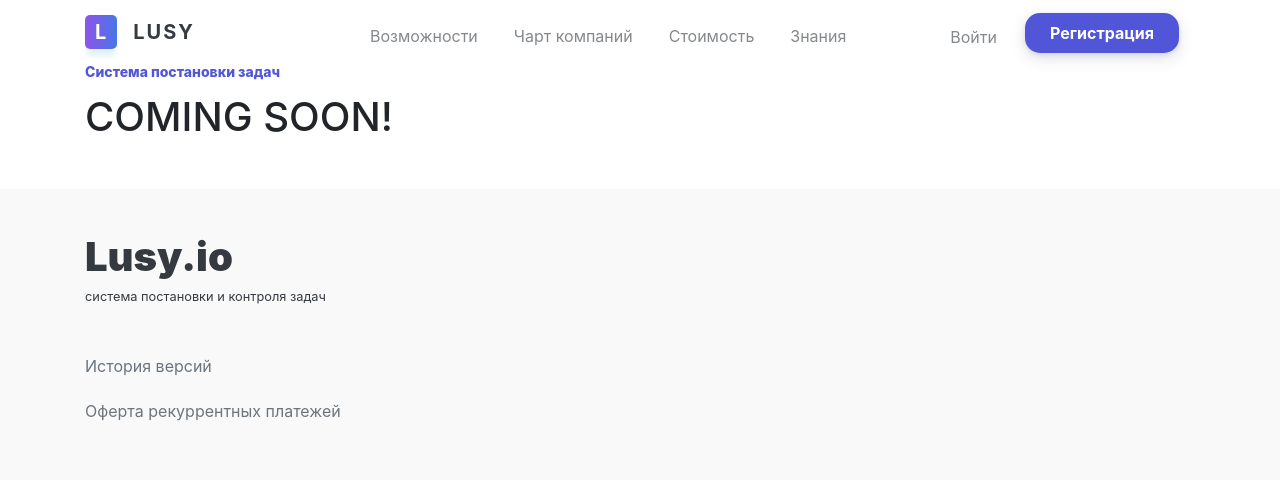
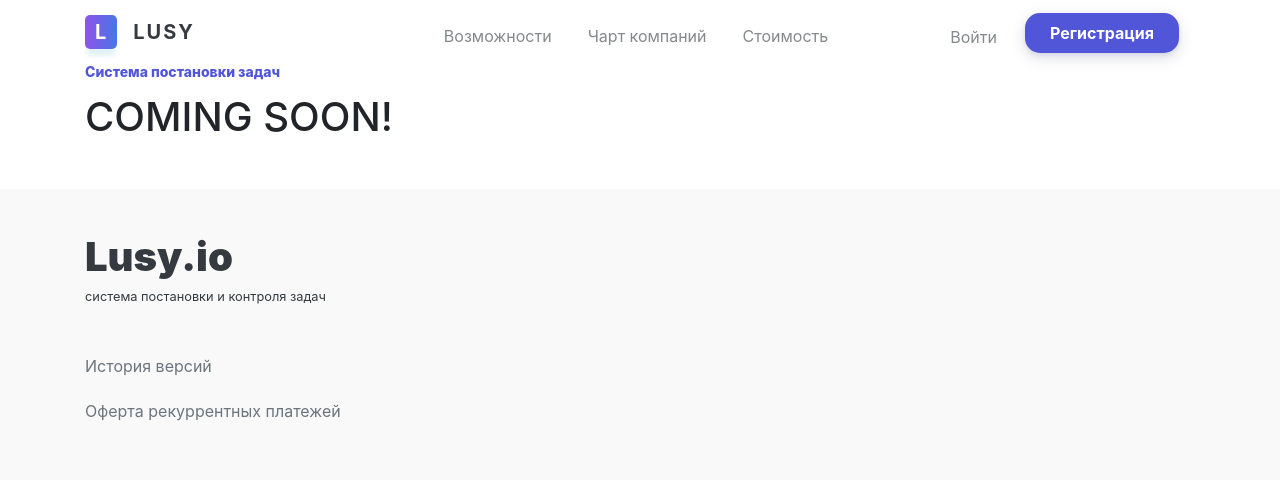
Before and after one commit to lusyio/lusypublic, a PHP site: template app/views/main/soon.php in a window 1280 px wide. Shown: the top 480 px of the page. Run offline with PHP 8.4, Linux system fonts and the light colour scheme; the template is opened without the code that fills it, so the values that code supplies are empty; some libraries are stand-ins or nearby versions.

Commit message:
убрал блог

```diff
--- a/app/views/layouts/default.php
+++ b/app/views/layouts/default.php
@@ -39,7 +39,7 @@
                     </button>
 
                     <div class="collapse navbar-collapse mainNav">
-                        <ul class="navbar-nav mr-auto">
+                        <ul class="navbar-nav mr-auto ml-auto">
                             <li class="nav-item">
                                 <a class="nav-link firstNav" href="/<?= $this->route['language']; ?>/possibilities/">Возможности</a>
                             </li>
@@ -48,9 +48,6 @@
                             </li>
                             <li class="nav-item">
                                 <a class="nav-link" href="/<?= $this->route['language']; ?>/price/">Стоимость</a>
-                            </li>
-                            <li class="nav-item">
-                                <a class="nav-link" href="/<?= $this->route['language']; ?>/blog/">Знания</a>
                             </li>
                         </ul>
                     </div>
```
